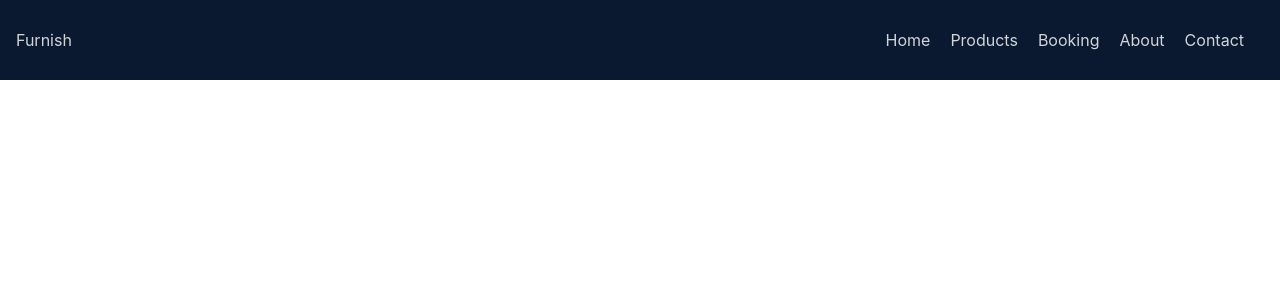
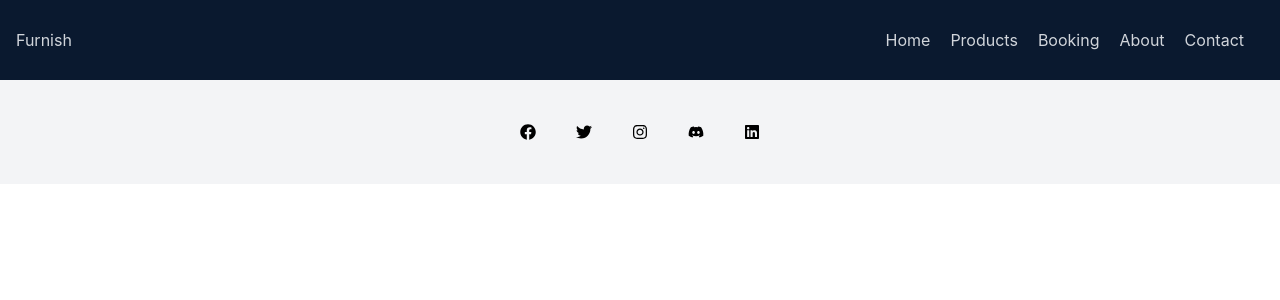
Before and after one commit to zobayertihan/Furnish, a React (Create React App) app: page /about in a window 1280 px wide. Shown: the top 300 px of the page. Built offline with nearby package versions, Linux system fonts and the light colour scheme.

Commit message:
Footer Done

```diff
--- a/src/components/Footer/Footer.js
+++ b/src/components/Footer/Footer.js
@@ -1,10 +1,34 @@
 import React from 'react';
+import { FaDiscord, FaFacebook, FaInstagram, FaLinkedin, FaTwitter } from 'react-icons/fa';
 
 const Footer = () => {
     return (
-        <div>
-            <h1>Footer</h1>
-        </div>
+        <footer className=" bg-gray-100 text-black">
+            <div className="container flex items-center gap-8 p-4 md:p-8 lg:flex-col divide-gray-400">
+                <div className='flex items-center'>
+                    <span className="dark:text-gray-800">© Copyright 2022. BiCycle Keepr. All Rights Reserved.</span>
+                </div>
+                <div className="flex justify-end items-center pt-6 lg:pt-0">
+                    <div className="flex space-x-4">
+                        <a rel="noopener noreferrer" href='/' title="Instagram" className="flex items-center justify-center w-8 h-8 rounded-full sm:w-10 sm:h-10 dark:bg-violet-400 dark:text-gray-900">
+                            <FaFacebook />
+                        </a>
+                        <a rel="noopener noreferrer" href="/" title="Pinterest" className="flex items-center justify-center w-8 h-8 rounded-full sm:w-10 sm:h-10 dark:bg-violet-400 dark:text-gray-900">
+                            <FaTwitter />
+                        </a>
+                        <a rel="noopener noreferrer" href="/" title="Twitter" className="flex items-center justify-center w-8 h-8 rounded-full sm:w-10 sm:h-10 dark:bg-violet-400 dark:text-gray-900">
+                            <FaInstagram />
+                        </a>
+                        <a rel="noopener noreferrer" href="/" title="Facebook" className="flex items-center justify-center w-8 h-8 rounded-full sm:w-10 sm:h-10 dark:bg-violet-400 dark:text-gray-900">
+                            <FaDiscord />
+                        </a>
+                        <a rel="noopener noreferrer" href="/" title="Gmail" className="flex items-center justify-center w-8 h-8 rounded-full sm:w-10 sm:h-10 dark:bg-violet-400 dark:text-gray-900">
+                            <FaLinkedin />
+                        </a>
+                    </div>
+                </div>
+            </div>
+        </footer>
     );
 };
 
```
